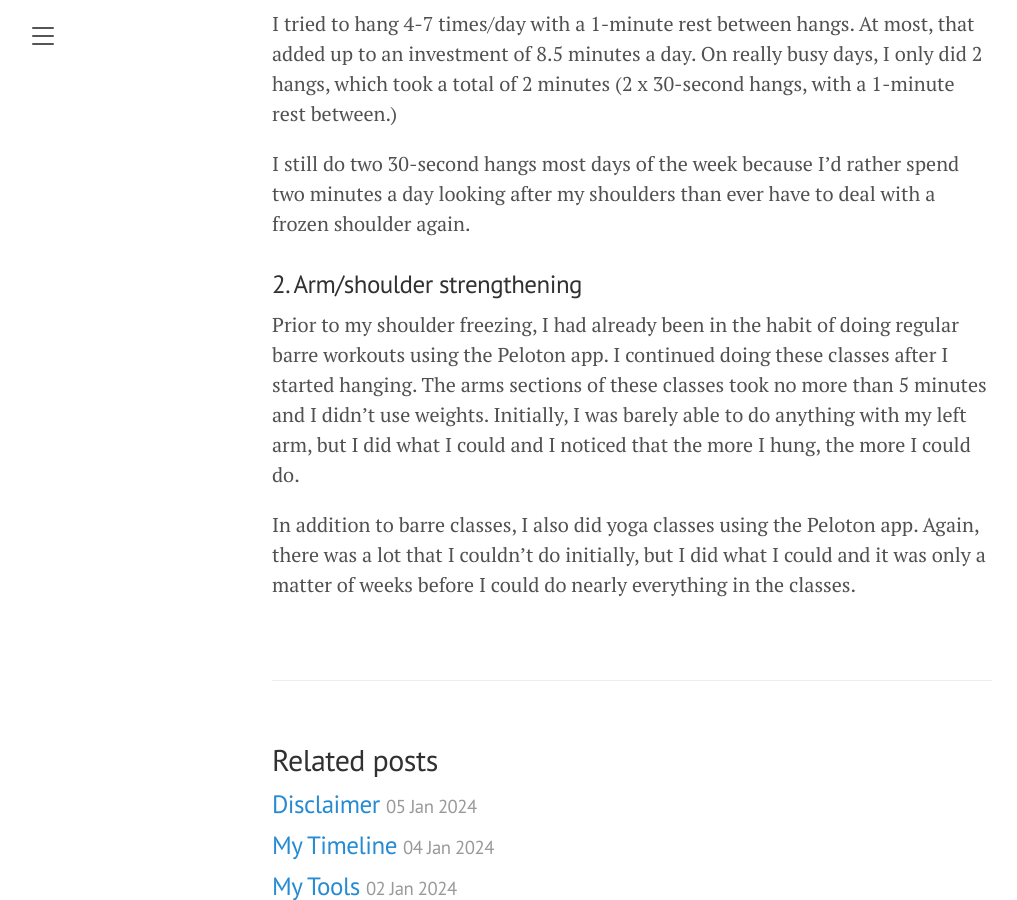
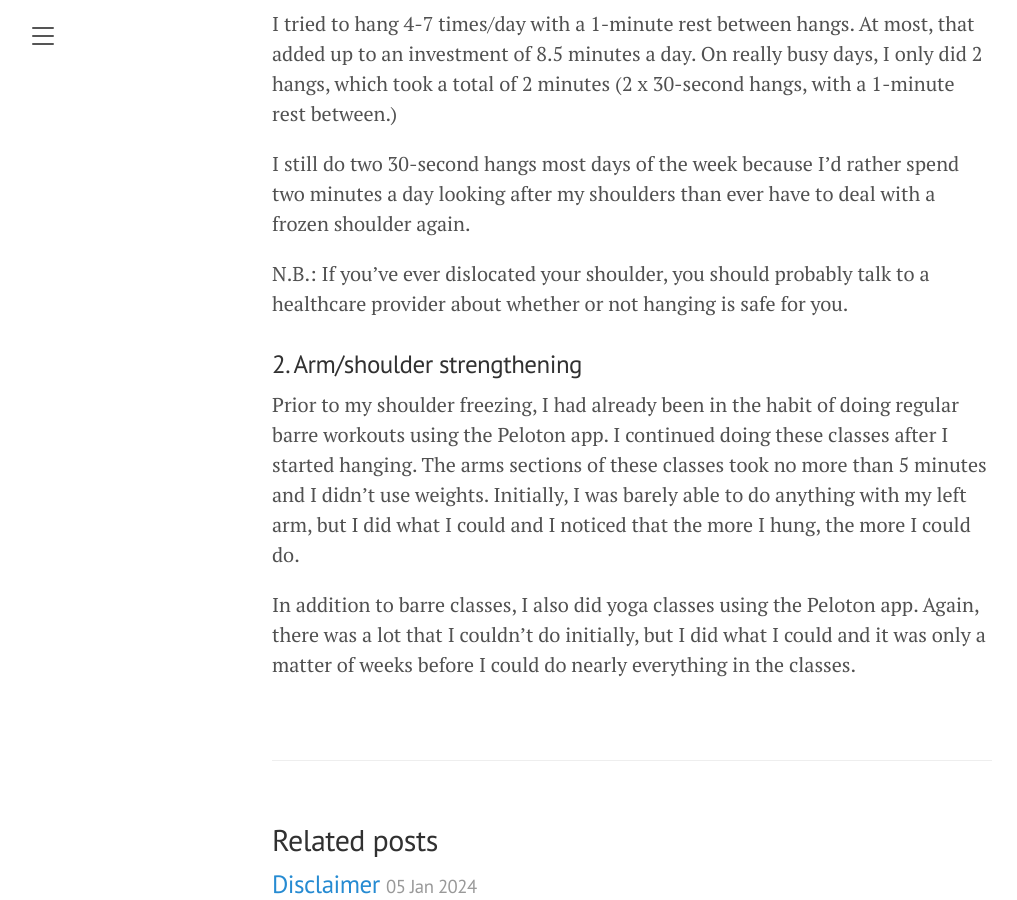
Before and after one commit to suzycc/heal-frozen-shoulder, a Jekyll site: the page built from _posts/2024-01-03-my-methods.md, in a window 1280 px wide and 900 px high, scrolled down 1247 px. Shown: the whole window, without its empty margins (8-1025 px from the left). Built offline with Jekyll 4.4.1, drawn with Linux system fonts in a browser that asks for light colours.

Commit message:
Update 2024-01-03-my-methods.md

```diff
--- a/_posts/2024-01-03-my-methods.md
+++ b/_posts/2024-01-03-my-methods.md
@@ -18,6 +18,8 @@
 
 I still do two 30-second hangs most days of the week because I'd rather spend two minutes a day looking after my shoulders than ever have to deal with a frozen shoulder again.
 
+N.B.: If you've ever dislocated your shoulder, you should probably talk to a healthcare provider about whether or not hanging is safe for you.
+
 ### 2. Arm/shoulder strengthening
 Prior to my shoulder freezing, I had already been in the habit of doing regular barre workouts using the Peloton app. I continued doing these classes after I started hanging. The arms sections of these classes took no more than 5 minutes and I didn't use weights. Initially, I was barely able to do anything with my left arm, but I did what I could and I noticed that the more I hung, the more I could do.
 
```
